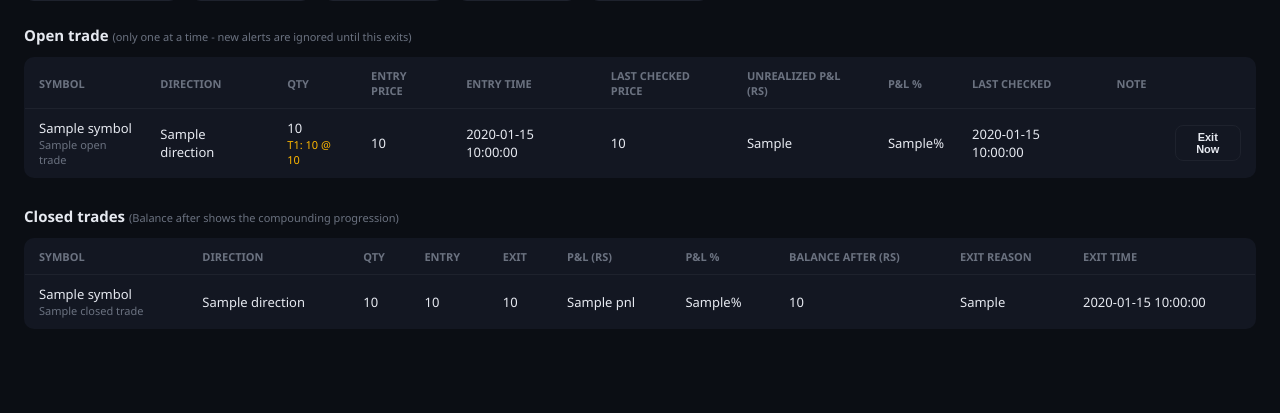
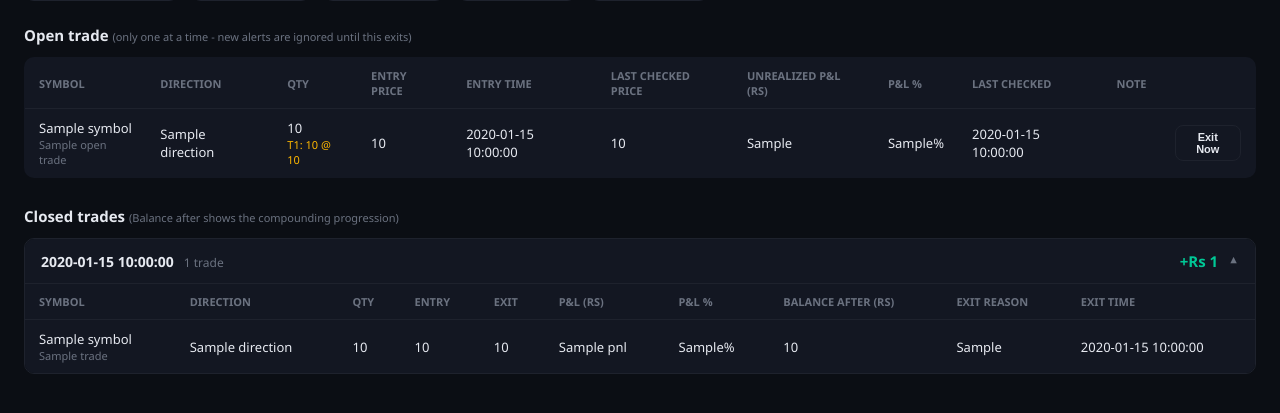
Before and after one commit to rajaram997267-ops/Rajaram-Trading-Terminal-RTT-v0.0, a Flask app: template templates/paper_trading.html in a window 1280 px wide. Shown: the part 238-651 px from the top of the page. Run offline with Flask 3, Linux system fonts and the light colour scheme; the template is opened without the code that fills it: most values are stand-ins (such as "Sample title", 1, 10 or a date in 2020); parts of the project's set-up code (start-up, migrations or seed data) failed here and were passed over; some libraries are stand-ins or nearby versions.

Commit message:
Add files via upload

```diff
--- a/templates/paper_trading.html
+++ b/templates/paper_trading.html
@@ -190,6 +190,49 @@
     .live-FAILED { background: rgba(255, 83, 112, 0.15); color: var(--red); }
     .live-CLOSED { background: rgba(255, 184, 0, 0.15); color: var(--gold); }
     .live-NONE { color: var(--muted); }
+    .date-group {
+      margin-bottom: 12px;
+      border: 1px solid var(--border);
+      border-radius: 10px;
+      overflow: hidden;
+    }
+    .date-header {
+      display: flex;
+      justify-content: space-between;
+      align-items: center;
+      padding: 12px 16px;
+      background: var(--panel);
+      cursor: pointer;
+      user-select: none;
+    }
+    .date-header:hover { background: #171c29; }
+    .date-header .date-left {
+      display: flex;
+      align-items: baseline;
+      gap: 10px;
+    }
+    .date-header .date-label { font-weight: 600; font-size: 14px; }
+    .date-header .date-count { font-size: 12px; color: var(--muted); }
+    .date-header .date-right {
+      display: flex;
+      align-items: center;
+      gap: 10px;
+    }
+    .date-header .date-pnl { font-weight: 700; font-size: 15px; }
+    .date-header .chevron {
+      color: var(--muted);
+      font-size: 11px;
+      transition: transform 0.15s;
+    }
+    .date-group.expanded .chevron { transform: rotate(180deg); }
+    .date-group .date-trades { display: none; }
+    .date-group.expanded .date-trades { display: block; }
+    .date-group table {
+      margin-bottom: 0;
+      border-radius: 0;
+      border: none;
+      border-top: 1px solid var(--border);
+    }
   </style>
 </head>
 <body>
@@ -265,13 +308,28 @@
 
   <h3 class="section-title">Closed trades <span style="font-size:11px; color: var(--muted); font-weight: normal;">(Balance after shows the compounding progression)</span></h3>
   <div id="closedTradesContainer">
-    {% if closed_trades %}
+    {% if closed_by_date %}
+      {% for group in closed_by_date %}
+      <div class="date-group{% if loop.first %} expanded{% endif %}">
+        <div class="date-header" onclick="this.parentElement.classList.toggle('expanded')">
+          <div class="date-left">
+            <span class="date-label">{{ group.date }}</span>
+            <span class="date-count">{{ group.trades|length }} trade{% if group.trades|length != 1 %}s{% endif %}</span>
+          </div>
+          <div class="date-right">
+            <span class="date-pnl {% if group.total_pnl > 0 %}pnl-pos{% elif group.total_pnl < 0 %}pnl-neg{% endif %}">
+              {% if group.total_pnl > 0 %}+{% endif %}Rs {{ group.total_pnl }}
+            </span>
+            <span class="chevron">&#9660;</span>
+          </div>
+        </div>
+        <div class="date-trades">
           <table>
             <tr>
               <th>Symbol</th><th>Direction</th><th>Qty</th><th>Entry</th><th>Exit</th>
               <th>P&amp;L (Rs)</th><th>P&amp;L %</th><th>Balance after (Rs)</th><th>Exit reason</th><th>Exit time</th>
             </tr>
-      {% for t in closed_trades %}
+            {% for t in group.trades %}
             <tr>
               <td>{{ t.symbol }}{% if t.paper_option_label %}<div class="sub" style="font-size:11px;" title="{{ t.paper_option_label }}">{{ t.paper_option_label }}</div>{% endif %}</td>
               <td class="direction-{{ t.direction|lower }}">{{ t.direction }}</td>
@@ -286,6 +344,9 @@
             </tr>
             {% endfor %}
           </table>
+        </div>
+      </div>
+      {% endfor %}
     {% else %}
     <div class="empty">No closed trades yet.</div>
     {% endif %}
@@ -368,14 +429,47 @@
       `;
     }
 
+    function groupTradesByDate(trades) {
+      // trades are newest-first (id DESC) - since only one trade is ever
+      // open at a time, entry order and exit order are the same sequence,
+      // so this naturally produces contiguous same-day blocks.
+      const groups = [];
+      let current = null;
+      trades.forEach(t => {
+        const exitDate = (t.exit_time || "").slice(0, 10) || "Unknown";
+        if (exitDate !== current) {
+          groups.push({ date: exitDate, total_pnl: 0, trades: [] });
+          current = exitDate;
+        }
+        const g = groups[groups.length - 1];
+        g.trades.push(t);
+        g.total_pnl += t.pnl || 0;
+      });
+      groups.forEach(g => { g.total_pnl = Math.round(g.total_pnl * 100) / 100; });
+      return groups;
+    }
+
     function renderClosedTrades(trades) {
       const container = document.getElementById("closedTradesContainer");
       if (trades.length === 0) {
         container.innerHTML = '<div class="empty">No closed trades yet.</div>';
         return;
       }
-      const rows = trades.map(t => {
-        const pnlClass = t.pnl > 0 ? "pnl-pos" : (t.pnl < 0 ? "pnl-neg" : "");
+      // Remember which dates are currently expanded so a background
+      // refresh doesn't collapse a group the person just opened.
+      const expandedDates = new Set();
+      container.querySelectorAll(".date-group.expanded .date-label").forEach(el => {
+        expandedDates.add(el.textContent);
+      });
+      const isFirstRender = expandedDates.size === 0 && container.querySelector(".date-group") === null;
+
+      const groups = groupTradesByDate(trades);
+      const html = groups.map((g, idx) => {
+        const pnlClass = g.total_pnl > 0 ? "pnl-pos" : (g.total_pnl < 0 ? "pnl-neg" : "");
+        const sign = g.total_pnl > 0 ? "+" : "";
+        const expanded = expandedDates.has(g.date) || (isFirstRender && idx === 0);
+        const rows = g.trades.map(t => {
+          const rowPnlClass = t.pnl > 0 ? "pnl-pos" : (t.pnl < 0 ? "pnl-neg" : "");
           const pctText = (t.pnl_pct === null || t.pnl_pct === undefined) ? "-" : t.pnl_pct + "%";
           return `
             <tr>
@@ -384,21 +478,37 @@
               <td>${t.quantity}</td>
               <td>${t.entry_price}</td>
               <td>${t.exit_price}</td>
-            <td class="${pnlClass}">${t.pnl}</td>
-            <td class="${pnlClass}">${pctText}</td>
+              <td class="${rowPnlClass}">${t.pnl}</td>
+              <td class="${rowPnlClass}">${pctText}</td>
               <td>${t.balance_after}</td>
               <td>${escapeHtml(t.exit_reason || "")}</td>
               <td>${(t.exit_time || "").slice(0, 19)}</td>
             </tr>
           `;
         }).join("");
-      container.innerHTML = `
+        return `
+          <div class="date-group${expanded ? " expanded" : ""}">
+            <div class="date-header" onclick="this.parentElement.classList.toggle('expanded')">
+              <div class="date-left">
+                <span class="date-label">${g.date}</span>
+                <span class="date-count">${g.trades.length} trade${g.trades.length !== 1 ? "s" : ""}</span>
+              </div>
+              <div class="date-right">
+                <span class="date-pnl ${pnlClass}">${sign}Rs ${g.total_pnl}</span>
+                <span class="chevron">&#9660;</span>
+              </div>
+            </div>
+            <div class="date-trades">
               <table>
                 <tr><th>Symbol</th><th>Direction</th><th>Qty</th><th>Entry</th><th>Exit</th>
                     <th>P&amp;L (Rs)</th><th>P&amp;L %</th><th>Balance after (Rs)</th><th>Exit reason</th><th>Exit time</th></tr>
                 ${rows}
               </table>
+            </div>
+          </div>
         `;
+      }).join("");
+      container.innerHTML = html;
     }
 
     async function refreshTrades() {
```
Lines whose indentation alone changed are shown as unchanged.
